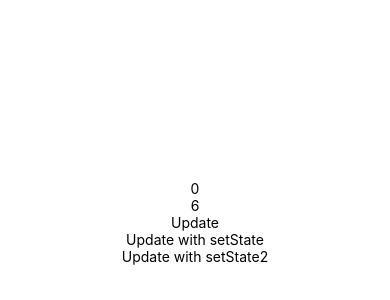
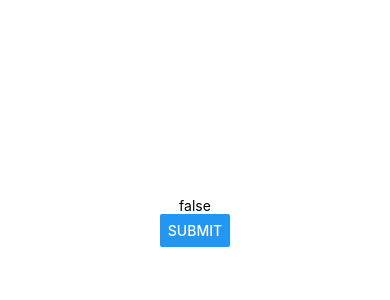
Before and after one commit to manhpham90vn/react-native-hook, a React Native app: screen / in a window 390 px wide. Shown: the part 200-500 px from the top of the page. Built offline with nearby package versions, Linux system fonts and the light colour scheme.

Commit message:
useEffect

```diff
--- a/App.tsx
+++ b/App.tsx
@@ -1,5 +1,6 @@
 import Example1 from "./example/example1";
+import Example2 from "./example/example2";
 
 export default function App() {
-  return <Example1 />
+  return <Example2 />
 }
--- /dev/null
+++ b/example/example2.tsx
@@ -0,0 +1,68 @@
+import {AppState, Button, Text, View} from "react-native";
+import {useEffect, useState} from "react";
+
+const Example2 = () => {
+
+    const [loading, setLoading] = useState(false)
+
+    // useEffect thường dùng để call api, update ui, listener
+    // nguyên tắc là phải update ui, call api, listener (side effect) bên trong useEffect
+
+    // case 1: chỉ có callback
+    // trong trường hợp này thì callback luôn được gọi khi component mount hoặc component re-render
+    useEffect(() => {
+        console.log('case 1')
+    });
+
+    // case 2: empty dependency
+    // được gọi 1 lần sau khi component mount
+    useEffect(() => {
+        console.log('case 2')
+    }, []);
+
+    // case 3: có dependency
+    // được gọi nếu component mount và dependency thay đổi (so sánh === để kiểm tra)
+    useEffect(() => {
+        console.log('case 3')
+    }, [loading]);
+
+    useEffect(() => {
+        const sub = AppState.addEventListener('change', (state) => {
+            console.log(state)
+        })
+        // clean up khi component un-mount
+        return () => sub.remove()
+    }, []);
+
+    // case 4: cleanup func
+    // cleanup func luôn được gọi trước khi component unmounted
+    // cleanup func luôn được gọi trước khi callback được gọi
+
+    useEffect(() => {
+        const interval = setInterval(() => {
+            console.log('setInterval', Date())
+        }, 1000)
+        // clean up khi component un-mount
+        return () => clearInterval(interval)
+    }, []);
+
+    useEffect(() => {
+        console.log('Mounted hoặc re-render')
+        return () => {
+            console.log('Clean up')
+        }
+    }, [loading]);
+
+    console.log('render')
+
+    return (
+        <View style={{flex: 1, justifyContent: 'center', alignItems: 'center'}}>
+            <Text>{loading.toString()}</Text>
+            <Button title='Submit' onPress={() => {
+                setLoading(!loading)
+            }} />
+        </View>
+    )
+}
+
+export default Example2
```
